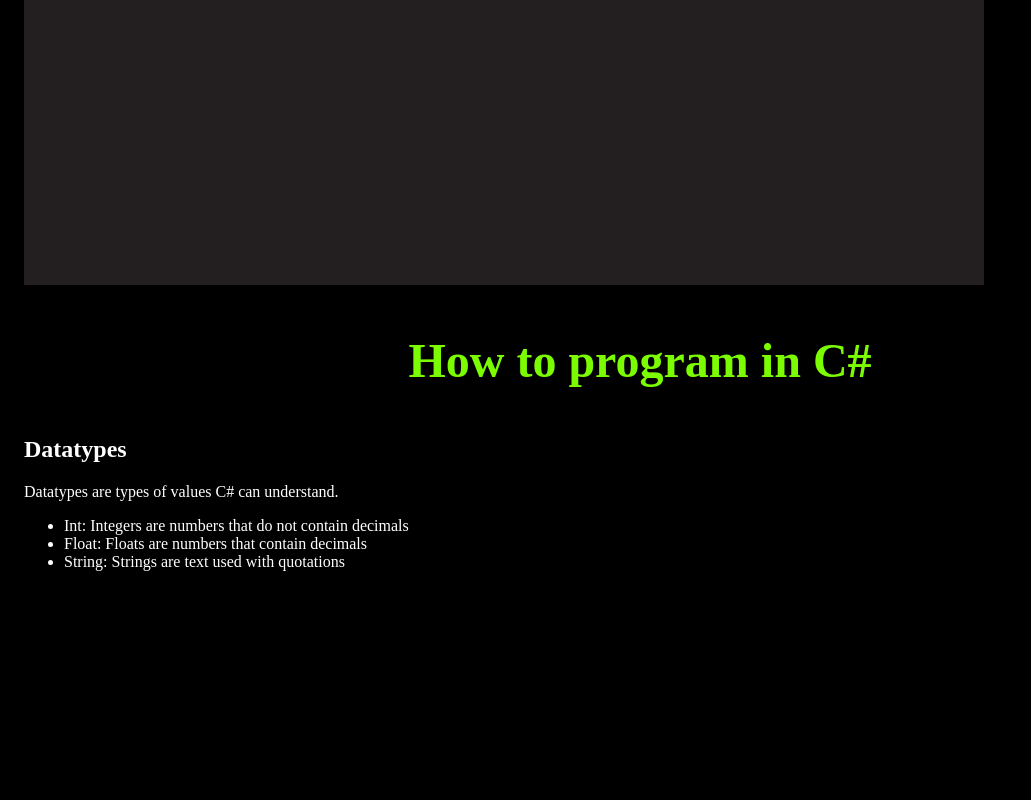
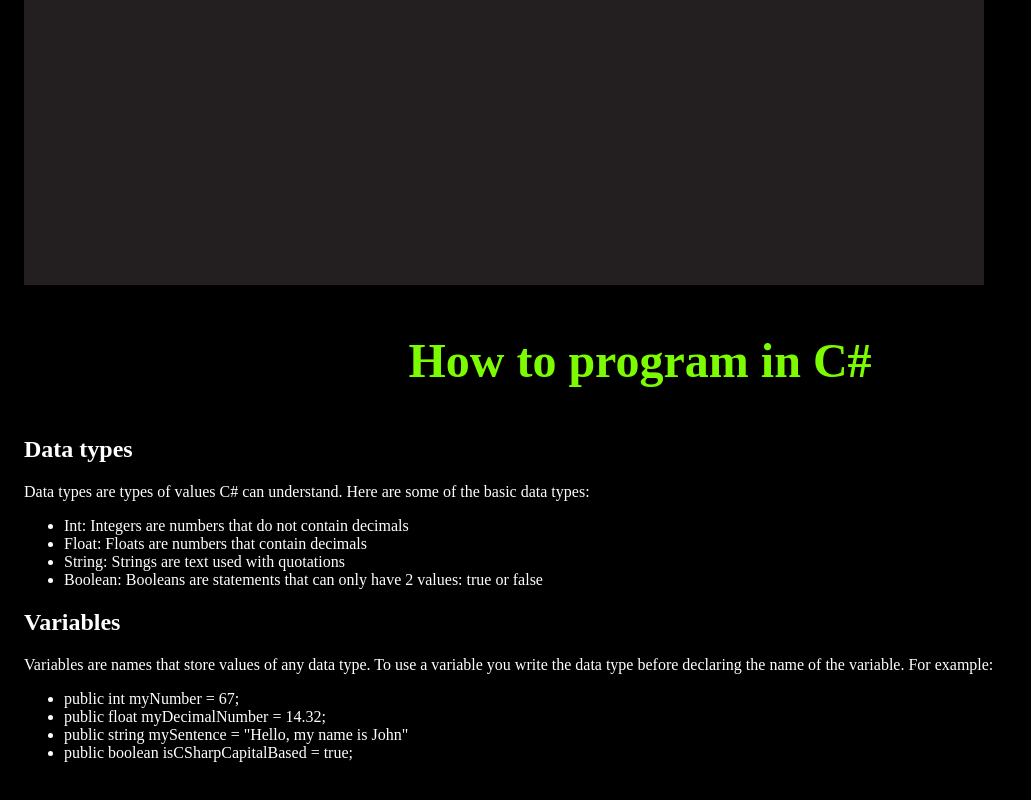
Before and after one commit to Maanush27/playpolydasher, a plain HTML site: page index.html in a window 1280 px wide. Shown: the part 740-1540 px from the top of the page, without its empty margins (0-1031 px from the left). Before the commit the page ends 1351 px from the top, so only its background shows below. Drawn offline with Linux system fonts and the light colour scheme; no server answers.

Commit message:
Update index.html

```diff
--- a/index.html
+++ b/index.html
@@ -28,13 +28,24 @@
 
   <h3 class="title">How to program in C#</h3>
   <div class="information">
-    <h2>Datatypes</h2>
-    <p>Datatypes are types of values C# can understand.</p>
+    <h2>Data types</h2>
+    <p>Data types are types of values C# can understand. Here are some of the basic data types:</p>
     <ul>
       <li>Int: Integers are numbers that do not contain decimals</li>
       <li>Float: Floats are numbers that contain decimals</li>
       <li>String: Strings are text used with quotations</li>
-      <ul>
+      <li>Boolean: Booleans are statements that can only have 2 values: true or false</li>
+      </ul>
+
+    <h2>Variables</h2>
+    <p>Variables are names that store values of any data type. To use a variable you write the data type before declaring
+        the name of the variable. For example:</p>
+        <ul>
+      <li>public int myNumber = 67;</li>
+      <li>public float myDecimalNumber = 14.32;</li>
+      <li>public string mySentence = "Hello, my name is John"</li>
+      <li>public boolean isCSharpCapitalBased = true;</li>
+      </ul>
   </div>
 
   </body>
```
